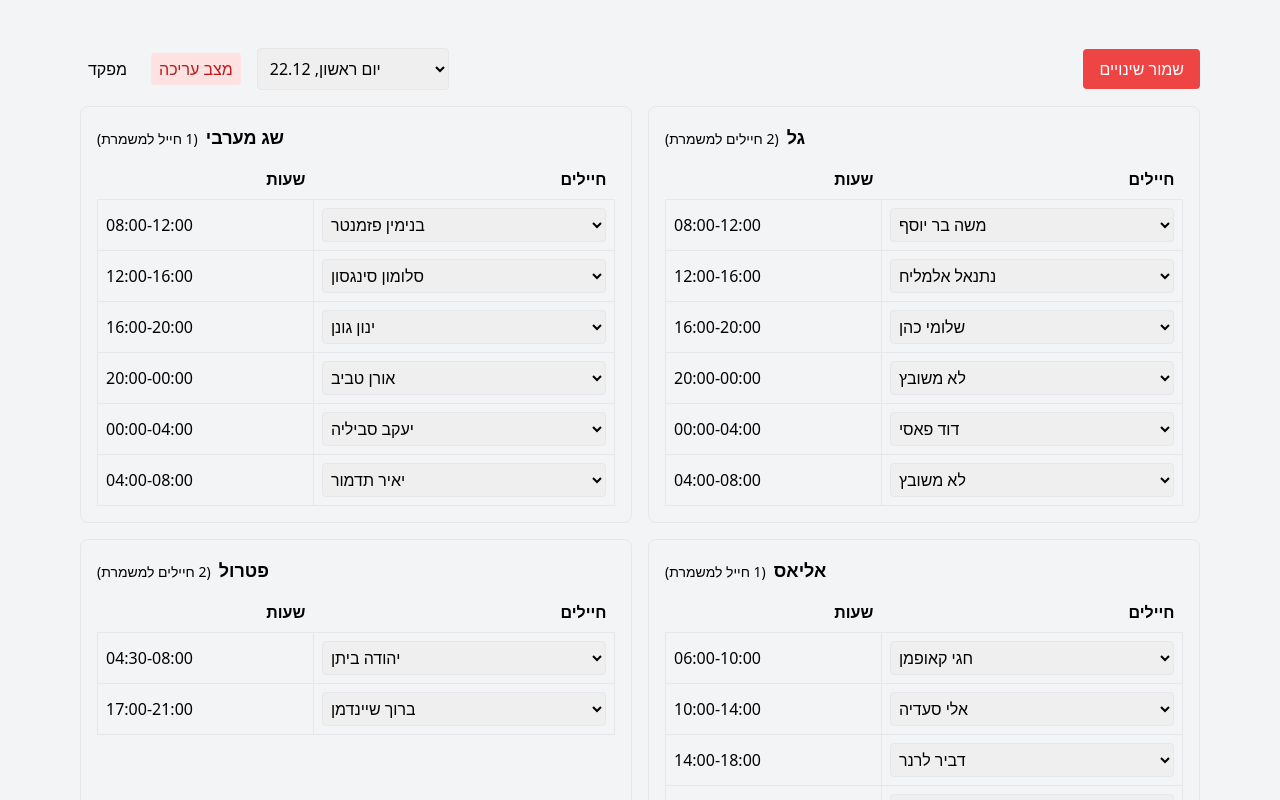
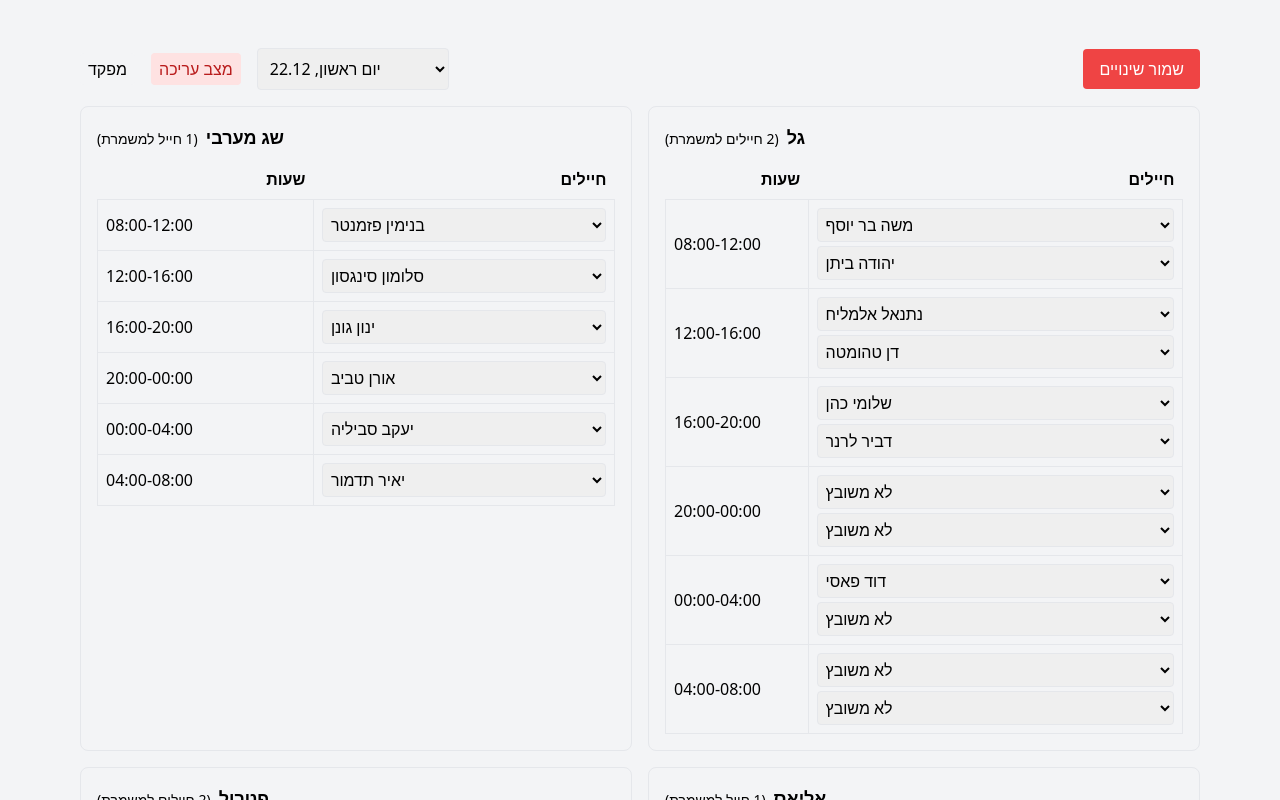
Before and after one commit to Jinji55/shifts-management, a Next.js app: page / in a window 1280 px wide. Both pictures are taken after a click on the button "ערוך שיבוץ". Shown: the top 800 px of the page. Built offline with nearby package versions, Linux system fonts and the light colour scheme.

Commit message:
Update ShiftManagement.js

```diff
--- a/src/components/ShiftManagement.js
+++ b/src/components/ShiftManagement.js
@@ -26,7 +26,7 @@ const ShiftManagement = () => {
     'חיים פרידמן', 'שי שמואל', 'ברוך שיינדמן'
   ].sort((a, b) => a.localeCompare(b, 'he'));
 
-  const [shifts] = useState({
+  const [shifts, setShifts] = useState({
     'שג מערבי': {
       peoplePerShift: 1,
       shiftHours: ['08:00-12:00', '12:00-16:00', '16:00-20:00', '20:00-00:00', '00:00-04:00', '04:00-08:00'],
@@ -84,6 +84,16 @@ const ShiftManagement = () => {
       }), {})
     }
   });
+
+  const handleAssignmentChange = (position, hours, soldierIndex, newSoldier) => {
+    setShifts(prev => {
+      const newShifts = { ...prev };
+      const assignments = [...newShifts[position].assignments[selectedDate.toISOString()][hours]];
+      assignments[soldierIndex] = newSoldier;
+      newShifts[position].assignments[selectedDate.toISOString()][hours] = assignments;
+      return newShifts;
+    });
+  };
 
   const formatDate = (date) => {
     return date.toLocaleDateString('he-IL', {
@@ -143,8 +153,12 @@ const ShiftManagement = () => {
                     <td className="p-2 border">{hours}</td>
                     <td className="p-2 border">
                       {isEditMode ? (
+                        <div className="space-y-1">
+                          {data.assignments[selectedDate.toISOString()][hours].map((soldier, index) => (
                             <select
-                          value={data.assignments[selectedDate.toISOString()][hours][0] || NOT_ASSIGNED}
+                              key={index}
+                              value={soldier}
+                              onChange={(e) => handleAssignmentChange(position, hours, index, e.target.value)}
                               className="w-full p-1 border rounded"
                             >
                               <option value={NOT_ASSIGNED}>לא משובץ</option>
@@ -154,6 +168,8 @@ const ShiftManagement = () => {
                                 </option>
                               ))}
                             </select>
+                          ))}
+                        </div>
                       ) : (
                         data.assignments[selectedDate.toISOString()][hours].map((soldier, i) => (
                           <div
```
Lines whose indentation alone changed are shown as unchanged.
